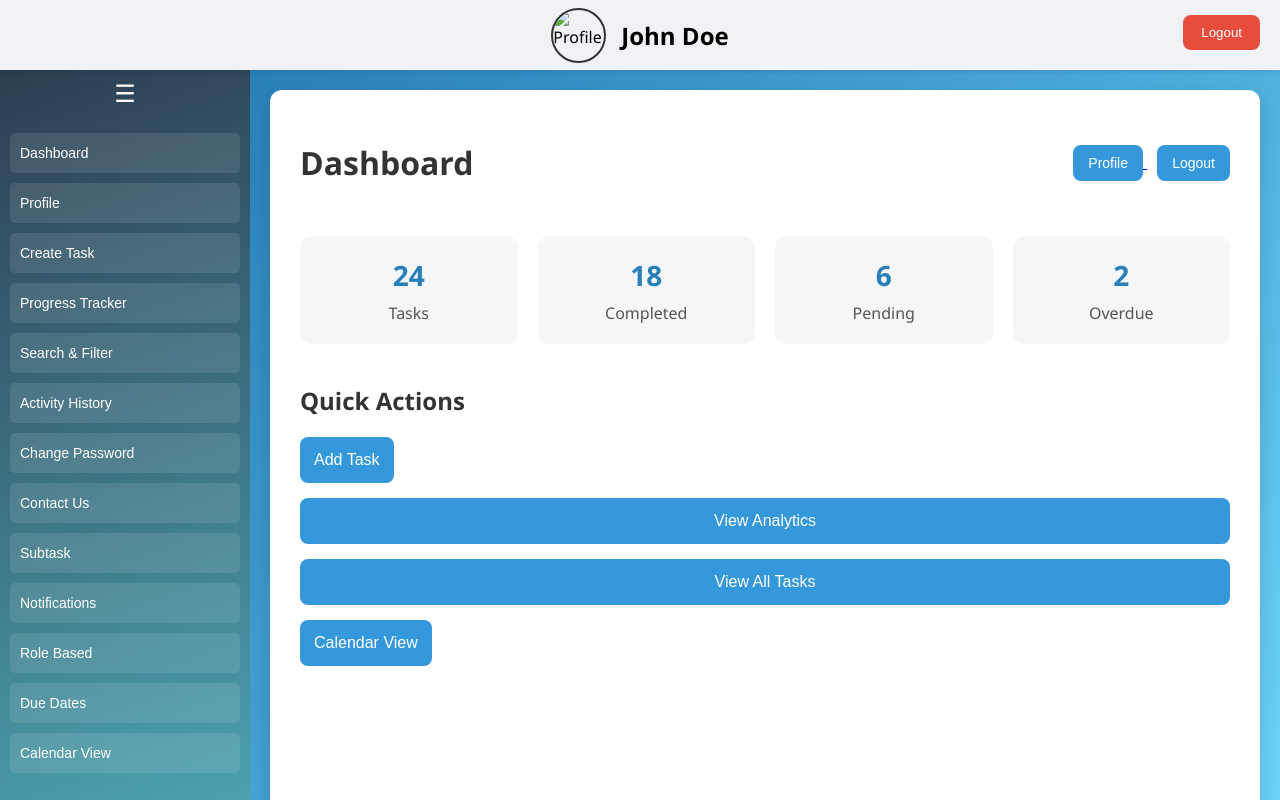
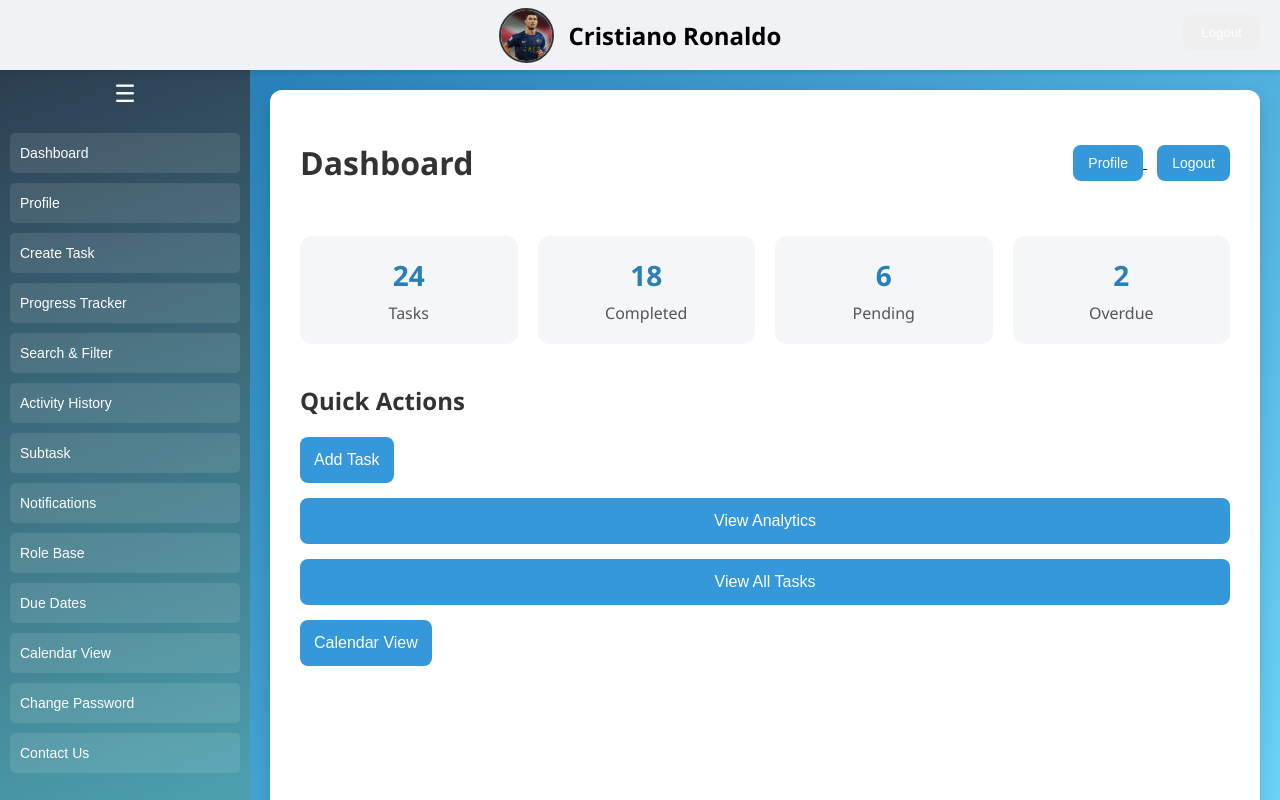
Before and after one commit to IshtishadAlamTishad/Task-Management-App, a PHP site: page /view/html/userMenu.html in a window 1280 px wide. Run offline with PHP 8.4, Linux system fonts and the light colour scheme; some libraries are stand-ins or nearby versions.

Commit message:
updated text in forgotPasswordPage.html, added top image in userMenu.html

```diff
--- a/asset/css/userMenuStyle.css
+++ b/asset/css/userMenuStyle.css
@@ -30,7 +30,7 @@
   gap: 15px;
 }
 
-.top-profile-img {
+.profileImg {
   width: 55px;
   height: 55px;
   border-radius: 50%;
@@ -42,7 +42,7 @@
   position: absolute;
   right: 20px;
   top: 15px;
-  background-color: #e74c3c;
+  background : linear-gradient(rgb(227, 69, 69));
   color: #fff;
   padding: 10px 18px;
   border: none;
--- a/view/html/forgotPasswordPage.html
+++ b/view/html/forgotPasswordPage.html
@@ -12,7 +12,7 @@
   <body>
     <div class="fp-container">
       <form id="fpForm">
-        <h2>Forgot Password</h2>
+        <h2>Forgot/Change Password</h2>
         <p>Please enter your email or phone number to reset your password</p>
 
         <div class="input-group">
--- a/view/html/profile.html
+++ b/view/html/profile.html
@@ -9,7 +9,7 @@
     <body>
         <div class="profile-container">
             <div class="profile-header">
-                <img src="imgs/cr7.png" alt="Profile Avatar" class="profile-avatar" id="profile-avatar">
+                <img src="../../imgs/cr7.png" alt="Profile Avatar" class="profile-avatar" id="profile-avatar">
                 <h2>Cristiano Ronaldo</h2>
                 <p>cr7@gmail.com</p>
             </div>
--- a/view/html/userMenu.html
+++ b/view/html/userMenu.html
@@ -1,18 +1,19 @@
 <!DOCTYPE html>
-<html lang="en">
+<html>
+
   <head>
     <meta charset="UTF-8" />
     <meta name="viewport" content="width=device-width, initial-scale=1.0"/>
     <title>Menu | TM</title>
     <link rel="stylesheet" href="../../asset/css/userMenuStyle.css" />
   </head>
+
   <body>
-
 
     <header class="top-bar">
       <div class="user-header-info">
-      <img src="https://via.placeholder.com/60" alt="Profile" class="top-profile-img">
-      <h2>John Doe</h2>
+        <img src="../../imgs/cr7.png" type="png" alt="ProfilePic" class="profileImg">
+        <h2>Cristiano Ronaldo</h2>
       </div>
       <button class="logout-btn" onclick="logout()">Logout</button>
     </header>
@@ -21,6 +22,7 @@
 
       <aside class="sidebar" id="sidebar">
         <button class="toggle-btn" onclick="toggleSidebar()">☰</button>
+
         <nav class="nav-buttons">
           <button onclick="showContent('dashboard.html')">Dashboard</button>
           <button onclick="showContent('profile.html')">Profile</button>
@@ -28,21 +30,25 @@
           <button onclick="showContent('progressTrackPage.html')">Progress Tracker</button>
           <button onclick="showContent('searchFilterPage.html')">Search & Filter</button>
           <button onclick="showContent('activityHistoryPage.html')">Activity History</button>
+          <button onclick="showContent('subTaskPage.html')">Subtask</button>
+          <button onclick="showContent('notifications.html')">Notifications</button>
+          <button onclick="showContent('roleBasePage.html')">Role Base</button>
+          <button onclick="showContent('dueDatePage.html')">Due Dates</button>
+          <button onclick="showContent('calenderView.html')">Calendar View</button>
           <button onclick="showContent('forgotPasswordPage.html')">Change Password</button>
           <button onclick="showContent('contactUsPage.html')">Contact Us</button>
-        <button onclick="showContent('subTaskPage.html')">Subtask</button>
-        <button onclick="showContent('notifications.html')">Notifications</button>
-        <button onclick="showContent('roleBasePage.html')">Role Based</button>
-        <button onclick="showContent('dueDatePage.html')">Due Dates</button>
-        <button onclick="showContent('calenderView.html')">Calendar View</button>
+
         </nav>
       </aside>
 
       <main class="main-content">
         <iframe id="contentFrame" src="dashboard.html"></iframe>
       </main>
+
     </div>
 
     <script src="../../asset/js/userMenu.js"></script>
+
   </body>
+
 </html>
```
Lines whose indentation alone changed are shown as unchanged.
